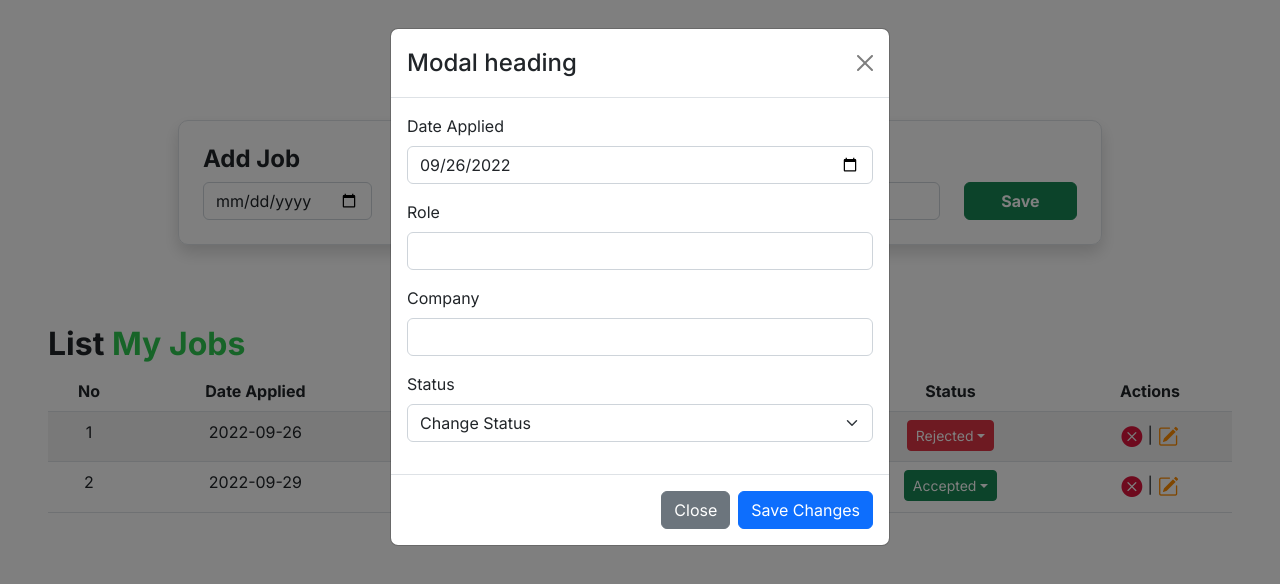
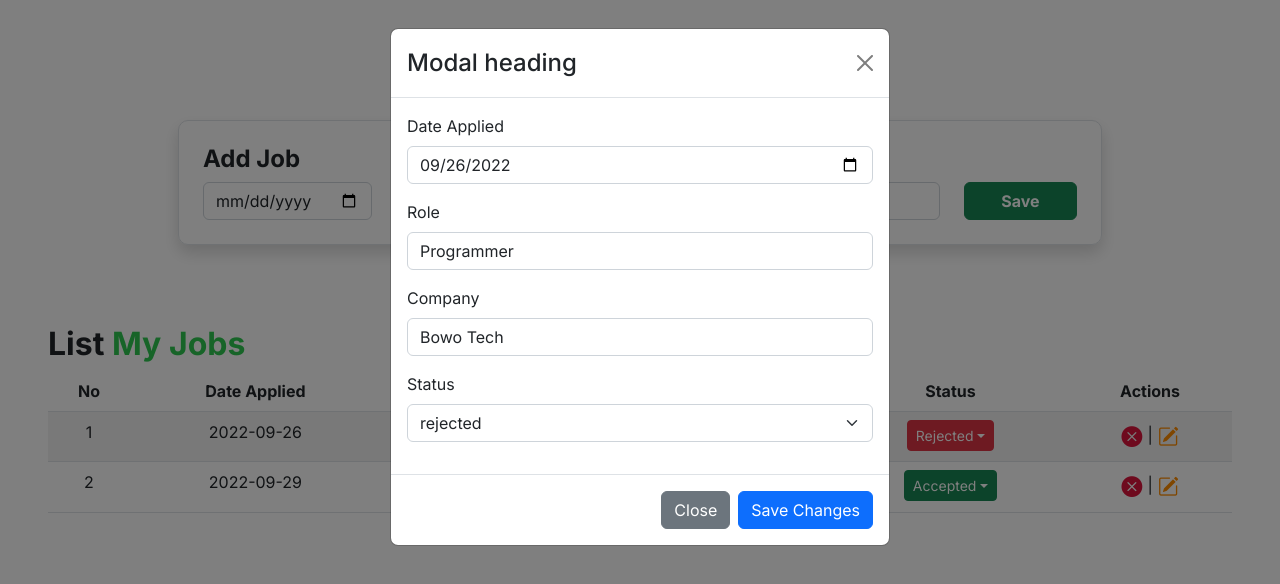
Before and after one commit to rzlwbo1/Tracker-Jobs, a React (Create React App) app: page / in a window 1280 px wide. Both pictures are taken after a click on the button 1168 px from the left and 436 px from the top of the page. Shown: the top 584 px of the page. Built offline with nearby package versions, Linux system fonts and the light colour scheme.

Commit message:
edit data masih bug

```diff
--- a/src/components/App.js
+++ b/src/components/App.js
@@ -5,7 +5,6 @@ import Container from "react-bootstrap/Container";
 import ModalEdit from "./ModalEdit";
 
 function App() {
-
   // accepted, applied, rejected, test, ghosting, interview
   const [jobs, setJobs] = useState([
     {
@@ -13,14 +12,14 @@ function App() {
       date: "2022-09-26",
       role: "Programmer",
       company: "Bowo Tech",
-      status: "rejected"
+      status: "rejected",
     },
     {
       id: 2,
       date: "2022-09-29",
       role: "UI/UX",
       company: "Skilvul",
-      status: "accepted"
+      status: "accepted",
     },
   ]);
 
@@ -28,20 +27,17 @@ function App() {
   const [editJob, setEditJob] = useState(null);
 
   function onAddJobs(data) {
-
     // destructure yg ada , dan masukin yang baru
 
     const newJob = {
       id: jobs.length + 1,
-      ...data
-    }
+      ...data,
+    };
 
-    setJobs([...jobs, newJob])
-
+    setJobs([...jobs, newJob]);
   }
 
   function handleUpdateStatus(idJob, ev) {
-
     // get status by clicking dropdowns
     const getStatus = ev.target.textContent;
 
@@ -52,37 +48,37 @@ function App() {
     const filteredDataNotId = jobs.filter((jb) => jb.id != idJob);
 
     // masukin data yg bukan sama id, dan data yg udah di ubah statusnya
-    setJobs([...filteredDataNotId, getDataById])
-
+    setJobs([...filteredDataNotId, getDataById]);
   }
 
   function handleDeleteJob(id) {
-
-    const filterdDataHasDelted = jobs.filter((jb) => jb.id !== id)
+    const filterdDataHasDelted = jobs.filter((jb) => jb.id !== id);
 
     setJobs(filterdDataHasDelted);
   }
 
   function handleEditJob(id) {
+    // triggered Modal
+    setShowModal(true);
 
-    // triggered Modal
-    setShowModal(true)
+    const foundJob = jobs.find((jb) => jb.id == id);
 
-    const foundJob = jobs.find((jb) => jb.id === id);
-
-    setEditJob(foundJob)
+    setEditJob(foundJob);
   }
 
   function handleCloseModal() {
-
-    setShowModal(false)
-
+    setShowModal(false);
   }
 
   return (
     <div className="p-4">
-
-      <ModalEdit showModal={showModalState} hideModal={handleCloseModal} {...editJob} />
+      {editJob && (
+        <ModalEdit
+          showModal={showModalState}
+          hideModal={handleCloseModal}
+          dataEditJob={editJob}
+        />
+      )}
 
       <h1 className="fw-bold text-center title-app">
         Tracker <span style={{ color: "#2FC851" }}>Jobs</span>
@@ -94,7 +90,12 @@ function App() {
         <h2 className="fw-bold" style={{ marginTop: 80 }}>
           List <span style={{ color: "#2FC851" }}>My Jobs</span>
         </h2>
-        <TableJobs jobDatas={jobs} onUpdateStatus={handleUpdateStatus} onDeleteJob={handleDeleteJob} onEditJob={handleEditJob} />
+        <TableJobs
+          jobDatas={jobs}
+          onUpdateStatus={handleUpdateStatus}
+          onDeleteJob={handleDeleteJob}
+          onEditJob={handleEditJob}
+        />
       </Container>
     </div>
   );
--- a/src/components/ModalEdit.jsx
+++ b/src/components/ModalEdit.jsx
@@ -1,13 +1,14 @@
-import React from "react";
+import React, { useState } from "react";
 import Modal from "react-bootstrap/Modal";
 import Button from "react-bootstrap/Button";
 import Form from "react-bootstrap/Form";
 
-function ModalEdit({ showModal, hideModal, date }) {
+function ModalEdit({ showModal, hideModal, dataEditJob }) {
 
-  // const {id, role, company, status} = dataEditJob;
-
-  // console.log(id)
+  const [date, setDate] = useState(dataEditJob.date);
+  const [role, setRole] = useState(dataEditJob.role);
+  const [company, setCompany] = useState(dataEditJob.company);
+  const [status, setStatus] = useState(dataEditJob.status);
 
   return (
     <Modal show={showModal} onHide={hideModal}>
@@ -18,22 +19,41 @@ function ModalEdit({ showModal, hideModal, date }) {
         <Form>
           <Form.Group className="mb-3">
             <Form.Label>Date Applied</Form.Label>
-            <Form.Control type="date" name="date" value={date}/>
+            <Form.Control
+              type="date"
+              name="date"
+              value={date}
+              onChange={(e) => setDate(e.target.value)}
+            />
           </Form.Group>
 
           <Form.Group className="mb-3">
             <Form.Label>Role</Form.Label>
-            <Form.Control type="text" name="role" />
+            <Form.Control
+              type="text"
+              name="role"
+              value={role}
+              onChange={(e) => setRole(e.target.value)}
+            />
           </Form.Group>
 
           <Form.Group className="mb-3">
             <Form.Label>Company</Form.Label>
-            <Form.Control type="text" name="company" />
+            <Form.Control
+              type="text"
+              name="company"
+              value={company}
+              onChange={(e) => setCompany(e.target.value)}
+            />
           </Form.Group>
 
           <Form.Group className="mb-3">
             <Form.Label>Status</Form.Label>
-            <Form.Select aria-label="Default select example">
+            <Form.Select
+              aria-label="Default select example"
+              value={status}
+              onChange={(e) => setStatus(e.target.value)}
+            >
               <option>Change Status</option>
               <option value="applied">applied</option>
               <option value="accepted">accepted</option>
```
